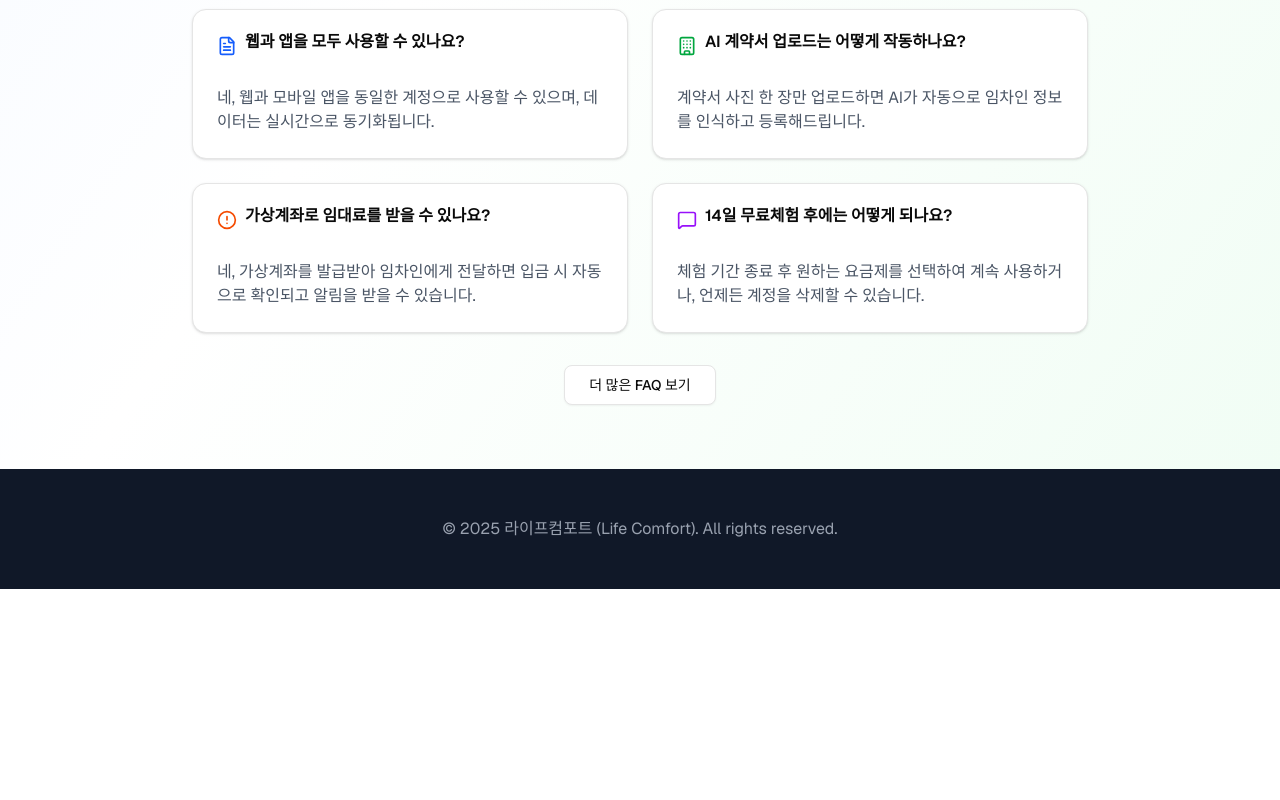
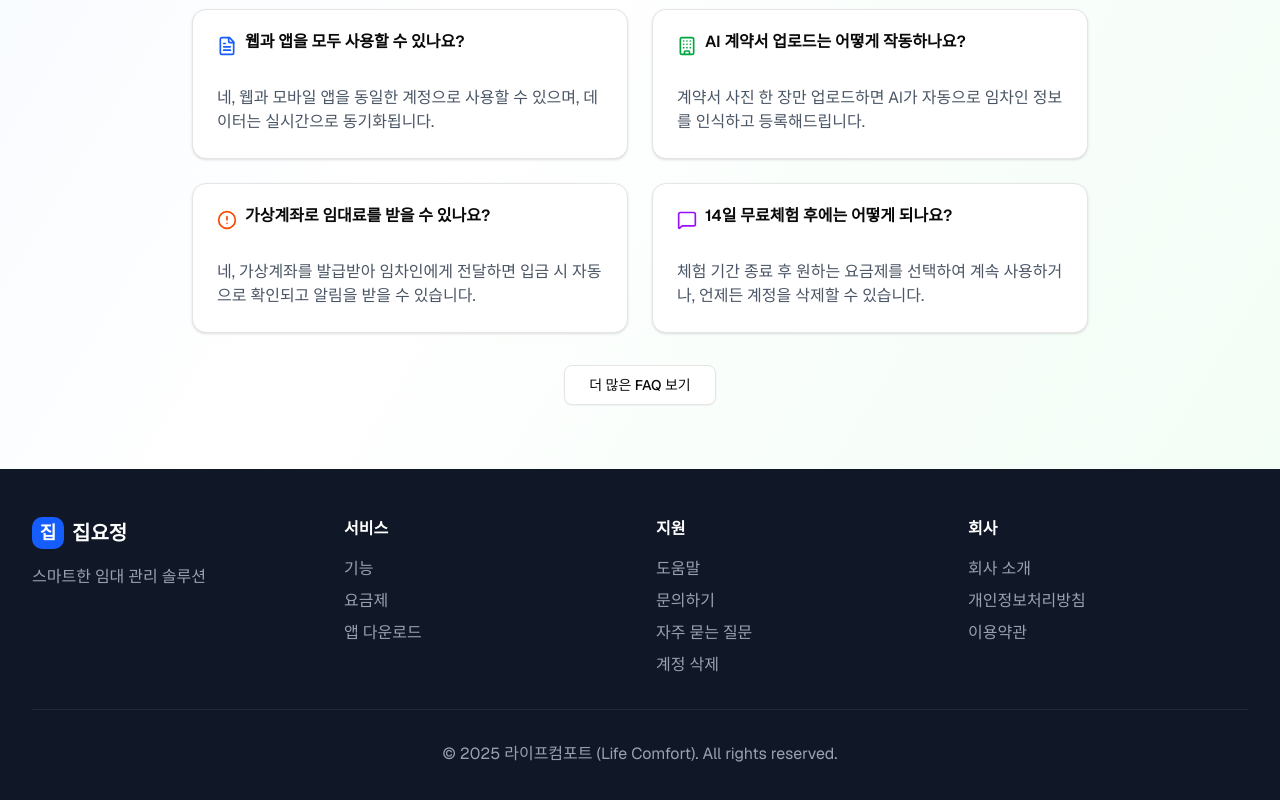
Before and after one commit to BlackDoggo99/zipyojeong-web, a Next.js app: page /contact in a window 1280 px wide. Shown: the part 1262-2062 px from the top of the page. Before the commit the page ends 1851 px from the top, so only its background shows below. Built offline with nearby package versions, Linux system fonts and the light colour scheme; no server answers.

Commit message:
Update page.tsx
푸터 추가

```diff
--- a/src/app/contact/page.tsx
+++ b/src/app/contact/page.tsx
@@ -385,10 +385,52 @@ export default function ContactPage() {
 
       {/* Footer */}
       <footer className="bg-gray-900 dark:bg-black text-white py-12">
-        <div className="container mx-auto px-4 sm:px-6 lg:px-8 text-center">
-          <p className="text-gray-400">
-            © 2025 라이프컴포트 (Life Comfort). All rights reserved.
-          </p>
+        <div className="container mx-auto px-4 sm:px-6 lg:px-8">
+          <div className="grid md:grid-cols-4 gap-8">
+            <div>
+              <div className="flex items-center space-x-2 mb-4">
+                <div className="w-8 h-8 bg-blue-600 rounded-lg flex items-center justify-center">
+                  <span className="text-white font-bold text-lg">집</span>
+                </div>
+                <span className="text-xl font-bold">집요정</span>
+              </div>
+              <p className="text-gray-400">
+                스마트한 임대 관리 솔루션
+              </p>
+            </div>
+
+            <div>
+              <h3 className="font-semibold mb-4">서비스</h3>
+              <ul className="space-y-2 text-gray-400">
+                <li><Link href="#features" className="hover:text-white transition-colors">기능</Link></li>
+                <li><Link href="/pricing" className="hover:text-white transition-colors">요금제</Link></li>
+                <li><Link href="/download" className="hover:text-white transition-colors">앱 다운로드</Link></li>
+              </ul>
+            </div>
+
+            <div>
+              <h3 className="font-semibold mb-4">지원</h3>
+              <ul className="space-y-2 text-gray-400">
+                <li><Link href="/help" className="hover:text-white transition-colors">도움말</Link></li>
+                <li><Link href="/contact" className="hover:text-white transition-colors">문의하기</Link></li>
+                <li><Link href="/faq" className="hover:text-white transition-colors">자주 묻는 질문</Link></li>
+                <li><Link href="/account-deletion" className="hover:text-white transition-colors">계정 삭제</Link></li>
+              </ul>
+            </div>
+
+            <div>
+              <h3 className="font-semibold mb-4">회사</h3>
+              <ul className="space-y-2 text-gray-400">
+                <li><Link href="/about" className="hover:text-white transition-colors">회사 소개</Link></li>
+                <li><Link href="/privacy" className="hover:text-white transition-colors">개인정보처리방침</Link></li>
+                <li><Link href="/terms" className="hover:text-white transition-colors">이용약관</Link></li>
+              </ul>
+            </div>
+          </div>
+
+          <div className="border-t border-gray-800 dark:border-gray-900 mt-8 pt-8 text-center text-gray-400">
+            <p>&copy; 2025 라이프컴포트 (Life Comfort). All rights reserved.</p>
+          </div>
         </div>
       </footer>
     </div>
```
